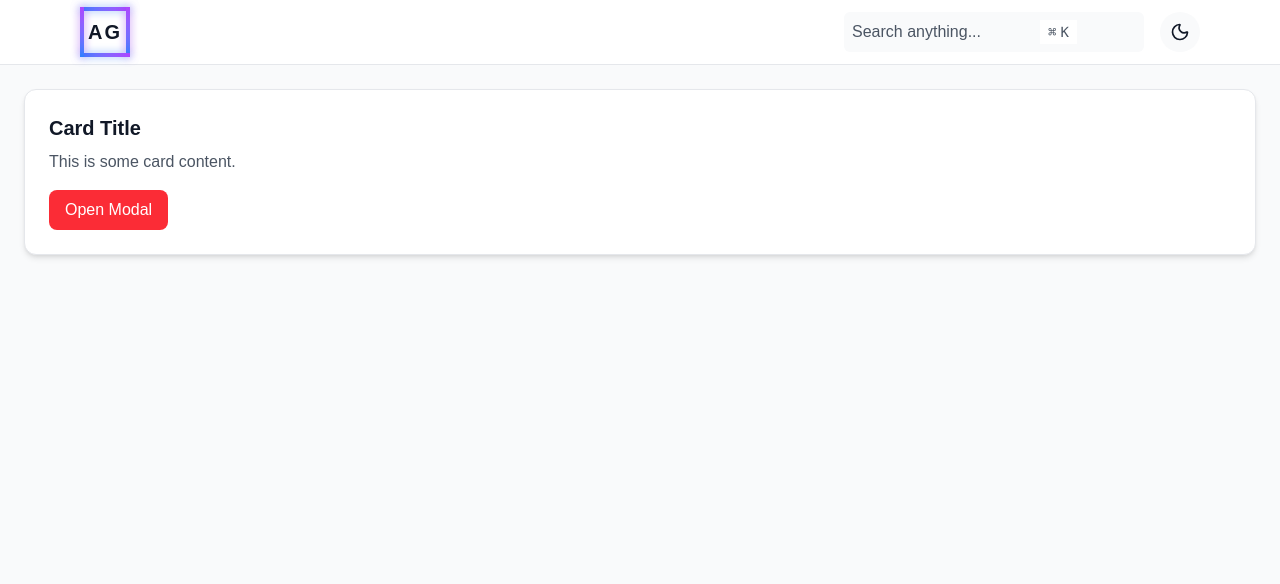
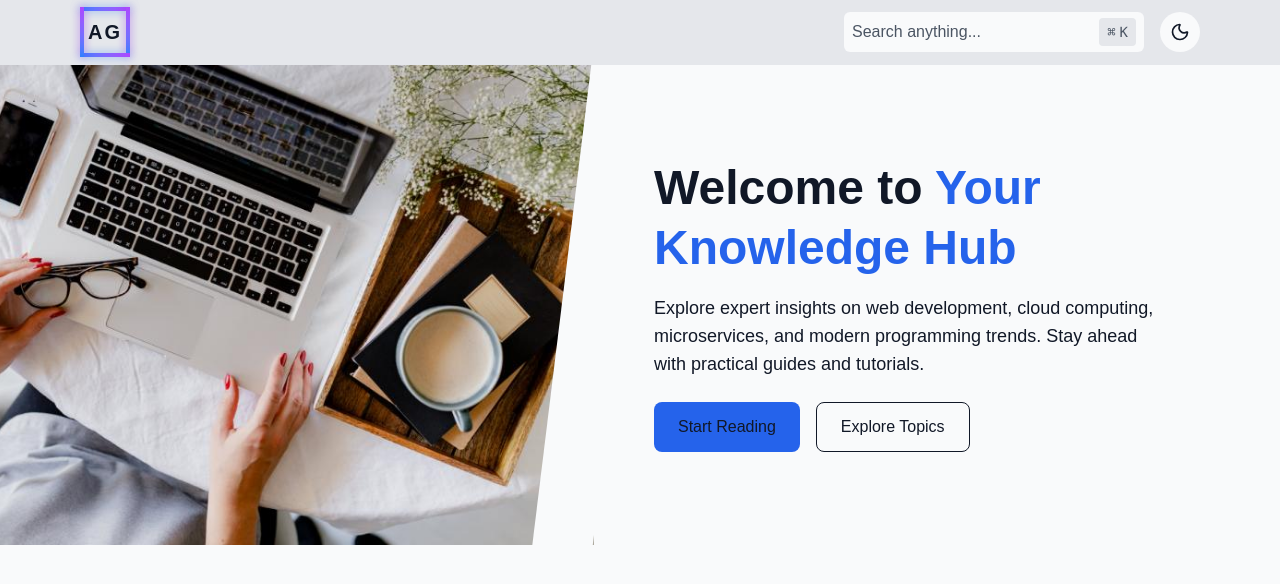
Before and after one commit to abdul-ghaffar01/blog-system, a Next.js app: page / in a window 1280 px wide. Shown: the top 584 px of the page. Built offline with nearby package versions, Linux system fonts and the light colour scheme.

Commit message:
Created heroes section

```diff
--- a/app/globals.css
+++ b/app/globals.css
@@ -12,7 +12,8 @@
 :root {
   /* Grays */
   --background: #f9fafb; /* gray-50 */
-  --surface: #ffffff; /* white */
+  --surface: #e5e7eb; /* Tailwind gray-200 */
+
   --foreground: #111827; /* gray-900 */
   --muted: #4b5563; /* gray-600 */
   --border: #e5e7eb; /* gray-200 */
--- a/app/layout.js
+++ b/app/layout.js
@@ -4,8 +4,54 @@ import Navbar from "@/components/navbar/Navbar";
 import Search from "@/components/search/Search";
 
 export const metadata = {
-  title: "Create Next App",
-  description: "Generated by create next app",
+  title: "iAbdulGhaffar Blog – Web Development, Cloud, and Programming Insights",
+  description:
+    "Read expert articles on web development, cloud computing, microservices, and programming tips from Abdul Ghaffar. Stay updated with practical guides, tutorials, and tech insights.",
+  keywords: [
+    "Abdul Ghaffar",
+    "web development blog",
+    "cloud computing tutorials",
+    "Next.js blog",
+    "microservices guide",
+    "Golang programming",
+    "Node.js backend",
+    "React front-end",
+    "full-stack development",
+    "coding tutorials",
+    "JavaScript tips",
+    "programming blog",
+  ],
+  authors: [{ name: "Abdul Ghaffar", url: "https://iabdulghaffar.com" }],
+  creator: "Abdul Ghaffar",
+  publisher: "Abdul Ghaffar",
+  openGraph: {
+    title: "iAbdulGhaffar Blog – Web Development, Cloud, and Programming Insights",
+    description:
+      "Expert web development, cloud computing, and programming tips from Abdul Ghaffar. Learn modern tools, frameworks, and techniques.",
+    url: "https://blogs.iabdulghaffar.com",
+    siteName: "iAbdulGhaffar Blog",
+    images: [
+      {
+        url: "https://iabdulghaffar.com/og-image.jpg", // Replace with actual OG image
+        width: 1200,
+        height: 630,
+        alt: "iAbdulGhaffar Blog",
+      },
+    ],
+    locale: "en_US",
+    type: "website",
+  },
+  twitter: {
+    card: "summary_large_image",
+    title: "iAbdulGhaffar Blog – Web Development, Cloud, and Programming Insights",
+    description:
+      "Practical web development, cloud computing, and programming guides from Abdul Ghaffar.",
+    creator: "@YourTwitterHandle",
+    images: ["https://iabdulghaffar.com/og-image.jpg"], // Replace with actual
+  },
+  alternates: {
+    canonical: "https://blogs.iabdulghaffar.com",
+  },
 };
 
 export default function RootLayout({ children }) {
--- a/app/page.js
+++ b/app/page.js
@@ -1,4 +1,5 @@
 "use client"
+import Hero from "@/components/home/Hero";
 import Button from "@/components/ui/Button";
 import Card from "@/components/ui/Card";
 import Modal from "@/components/ui/Modal";
@@ -9,21 +10,8 @@ export default function Home() {
 
   const [open, setOpen] = useState(false);
 
-  return (
-    <div className="p-6 space-y-6">
-      <Card>
-        <h2 className="text-xl font-semibold mb-2">Card Title</h2>
-        <p className="text-muted mb-4">This is some card content.</p>
-        <Button
-        className="bg-red-500"
-        onClick={() => setOpen(true)}>Open Modal</Button>
-
-      </Card>
-
-      <Modal isOpen={open} onClose={() => setOpen(false)}>
-        <h2 className="text-2xl font-bold mb-4">Modal Title</h2>
-        <p className="text-muted">This is the modal content.</p>
-      </Modal>
-    </div>
+  return (<>
+    <Hero />
+  </>
   );
 }
--- /dev/null
+++ b/components/home/Hero.jsx
@@ -0,0 +1,66 @@
+import Image from "next/image";
+import { motion } from "framer-motion";
+
+export default function Hero() {
+  return (
+    <section className="flex items-center justify-center w-full h-[60vh] overflow-hidden">
+      {/* left image */}
+      <div className="hidden md:block md:flex-1 h-full relative">
+        <Image
+          src="/hero_section.png"
+          alt="Blog reading guy image"
+          fill
+          className="object-cover"
+          priority
+        />
+      </div>
+
+
+      {/* angled divider */}
+      <div className="relative hidden md:block right-8 bg-background rotate-[7deg] w-15 h-[200%] "></div>
+
+      {/* right content */}
+      <motion.div
+        initial={{ opacity: 0, x: 50 }}
+        animate={{ opacity: 1, x: 0 }}
+        transition={{ duration: 0.8, delay: 0.2 }}
+        className="bg-background flex-1 flex flex-col justify-center md:pr-8 px-2 md:px-0 text-center md:text-left"
+      >
+        <motion.h1
+          initial={{ y: 20, opacity: 0 }}
+          animate={{ y: 0, opacity: 1 }}
+          transition={{ delay: 0.4, duration: 0.6 }}
+          className="text-4xl md:text-5xl font-bold leading-tight"
+        >
+          Welcome to{" "}
+          <span className="text-primary">Your Knowledge Hub</span>
+        </motion.h1>
+
+        <motion.p
+          initial={{ y: 20, opacity: 0 }}
+          animate={{ y: 0, opacity: 1 }}
+          transition={{ delay: 0.6, duration: 0.6 }}
+          className="mt-4 text-lg text-muted-foreground max-w-lg mx-auto md:mx-0"
+        >
+          Explore expert insights on web development, cloud computing,
+          microservices, and modern programming trends. Stay ahead with
+          practical guides and tutorials.
+        </motion.p>
+
+        <motion.div
+          initial={{ scale: 0.9, opacity: 0 }}
+          animate={{ scale: 1, opacity: 1 }}
+          transition={{ delay: 0.8, duration: 0.5 }}
+          className="mt-6 flex gap-4 mx-auto md:mx-0"
+        >
+          <button className="px-6 py-3 rounded-lg bg-primary text-primary-foreground hover:bg-primary/90 transition">
+            Start Reading
+          </button>
+          <button className="px-6 py-3 rounded-lg border border-input hover:bg-muted transition">
+            Explore Topics
+          </button>
+        </motion.div>
+      </motion.div>
+    </section>
+  );
+}
--- a/components/navbar/Navbar.jsx
+++ b/components/navbar/Navbar.jsx
@@ -44,16 +44,23 @@ const Navbar = () => {
           {/* Search */}
           <button
             onClick={handleSearch}
-            className="flex justify-center items-center md:justify-between bg-background w-10 h-10 md:w-[300px] p-2 md:rounded-md rounded-full overflow-hidden">
+            className="flex items-center justify-center md:justify-between bg-background w-10 h-10 md:w-[300px] p-2 md:rounded-md rounded-full overflow-hidden"
+          >
+            {/* Text - only on md and up */}
             <p className="text-muted m-0 hidden md:block">Search anything...</p>
-            <div className="h-full hidden md:flex items-center gap-1 bg-surface px-2 p-1">
+
+            {/* Shortcut Keys - only on md and up */}
+            <div className="hidden md:flex items-center gap-1 bg-surface px-2 py-1 rounded">
               <kbd className="text-sm text-muted">⌘</kbd>
               <kbd className="text-sm text-muted">K</kbd>
             </div>
-            <div className="">
-              <Search size={20} className="md:hidden" />
+
+            {/* Mobile Search Icon - only on mobile */}
+            <div className="md:hidden flex items-center">
+              <Search size={20} />
             </div>
           </button>
+
 
           {/* Theme Toggle */}
           <ThemeToggle />
```
Also changed, not shown: public/hero_section.png (added).
